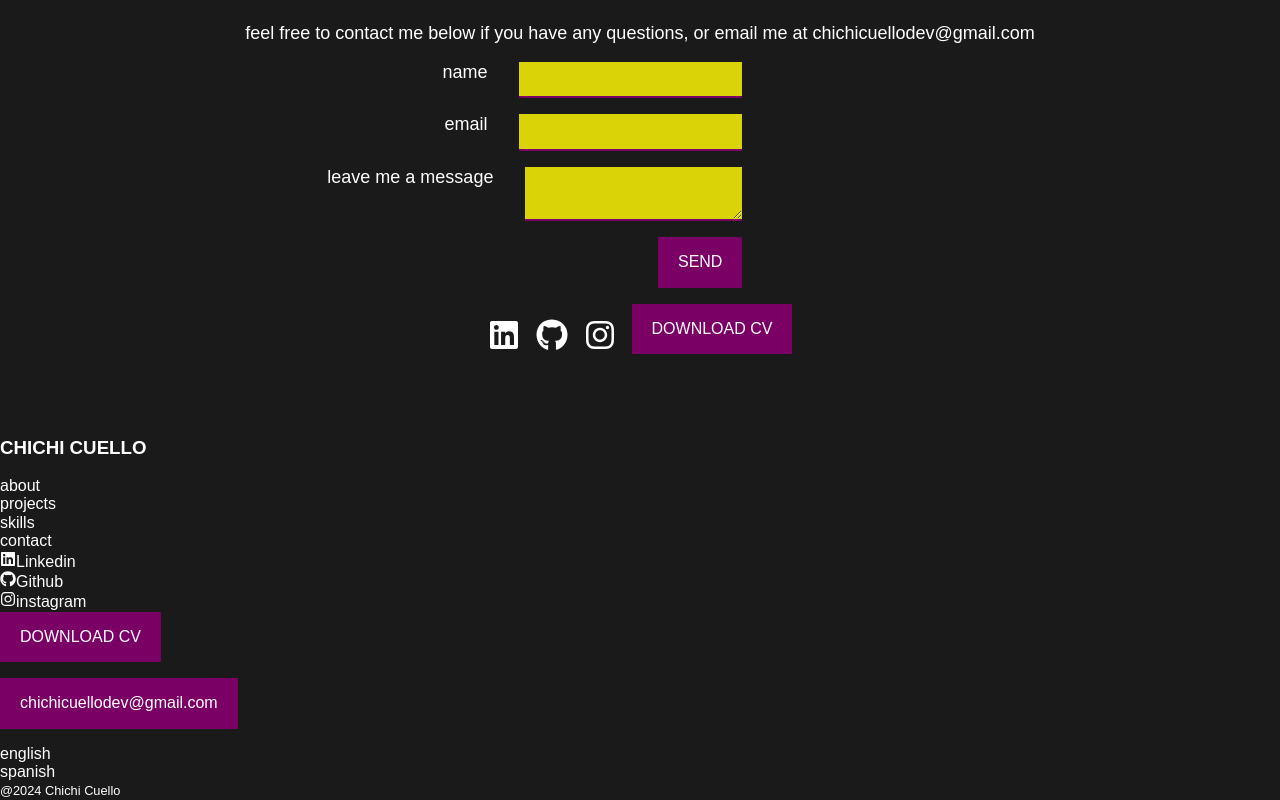
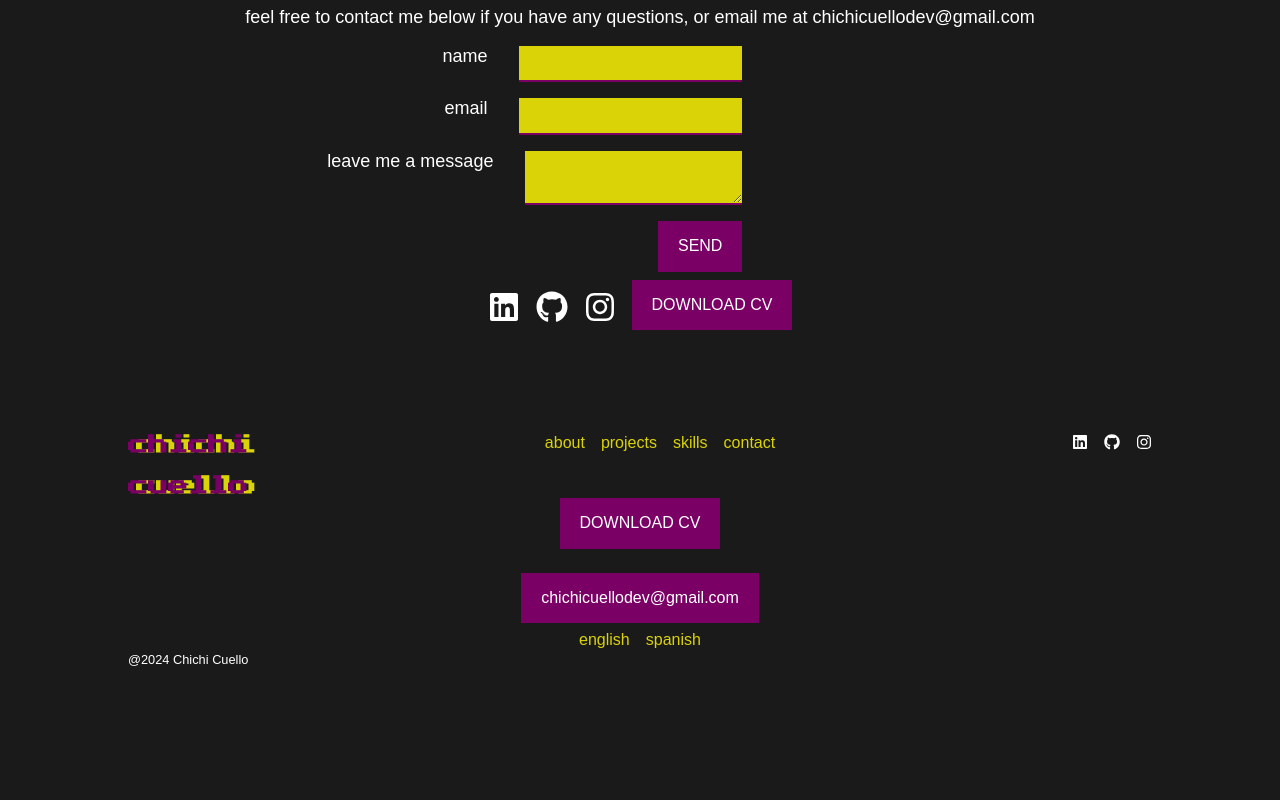
Before and after one commit to ChichiCuello/chichicuellodev, a React (Create React App) app: page / in a window 1280 px wide. Shown: the part 2975-3775 px from the top of the page. After the commit the page ends 3659 px from the top, so only its background shows below. Built offline with nearby package versions, Linux system fonts and the light colour scheme; a web font is replaced by a local one.

Commit message:
desktop footer styles

```diff
--- a/src/App.css
+++ b/src/App.css
@@ -241,3 +241,40 @@ input,textarea{
   display: flex;
   gap: 1rem;
 }
+
+/* add styles for mobile and active for contact */
+
+/* footer */
+.footer{
+  padding: 3rem 0 1rem 0;
+  margin: 0 10%;
+}
+.footer h3, .footer span {
+  font-size: 20px;
+  margin: 0;
+}
+
+.footer .row, .footer .links, .footer ul{
+  display: flex;
+  justify-content: space-between;
+  align-items: start;
+  gap: 1rem;
+}
+
+.footer ul:nth-of-type(1){
+  color:var(--clr-accent-green);
+}
+
+.footer .buttons{
+  display: flex;
+  flex-direction: column;
+  align-items: center;
+  justify-content: center;
+}
+
+.footer .lang ul{
+  display: flex;
+  gap: 1rem;
+  align-items: center;
+  justify-content: center;
+}
--- a/src/components/Footer.jsx
+++ b/src/components/Footer.jsx
@@ -5,9 +5,12 @@ import { FaLinkedin, FaGithub, FaInstagram } from "react-icons/fa";
 
 export const Footer = () => {
   return (
-    <div>
+    <section id='footer' className='footer'>
+      <div className='row'>
       <div>
-      <h3>CHICHI CUELLO</h3>
+      <h3 className='title'><span aria-hidden='true'>chichi</span>chichi</h3><br />
+      <h3 className='title'><span aria-hidden='true'>cuello</span>cuello</h3>
+      </div>
       <ul>
         <li>about</li>
         <li>projects</li>
@@ -15,22 +18,22 @@ export const Footer = () => {
         <li>contact</li>
       </ul>
       <ul>
-        <li><FaLinkedin />Linkedin</li>
-        <li><FaGithub />Github</li>
-        <li><FaInstagram />instagram</li>
+        <li><FaLinkedin /></li>
+        <li><FaGithub /></li>
+        <li><FaInstagram /></li>
       </ul>
       </div>
-      <div>
+      <div className='buttons'>
         <Button text="DOWNLOAD CV"/>
         <Button text={data.about.btn_email} />
       </div>
-      <div>
+      <div className='lang'>
         <ul><li>english
           </li>
           <li>spanish</li>
           </ul>
       </div>
       <small>@2024 Chichi Cuello</small>
-    </div>
+    </section>
   )
 }
--- a/src/components/atoms/button.css
+++ b/src/components/atoms/button.css
@@ -1,6 +1,6 @@
 .button{
   background-color: var(--clr-primary-purple);
   color: var(--clr-body-white);
-  margin-bottom: 1rem;
+  margin-bottom: 0.5rem;
   padding: 1rem 1.25rem;
 }
```
